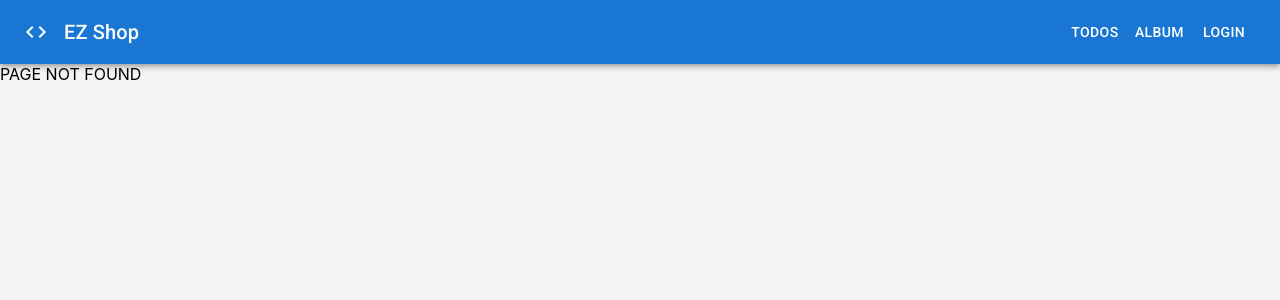
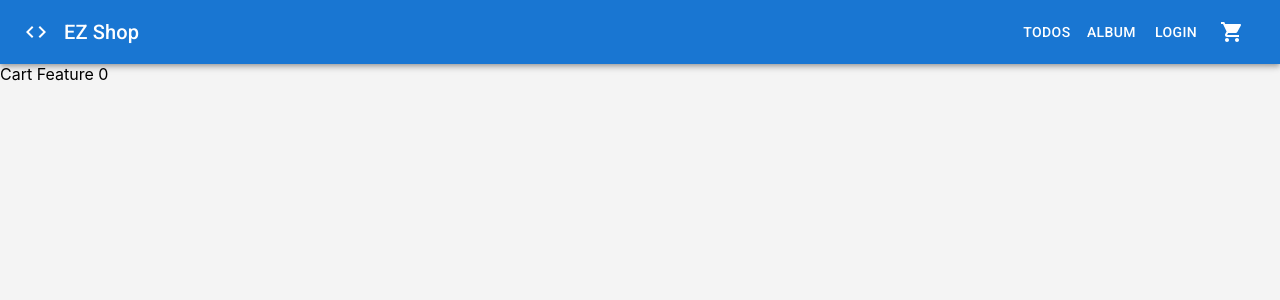
Before and after one commit to hiiamsiro/react-shop, a React (Create React App) app: page /cart in a window 1280 px wide. Before the commit this address had no page. Shown: the top 300 px of the page. Built offline with nearby package versions, Linux system fonts and the light colour scheme.

Commit message:
Add shopping cart

```diff
--- a/src/App.js
+++ b/src/App.js
@@ -9,6 +9,7 @@
 import NotFound from './Components/NotFound';
 import AlbumFeature from './Features/Album';
 import TodoFeatures from './Features/Todo';
+import CartFeature from './Features/Cart';
 
 function App() {
 
@@ -26,6 +27,7 @@
         <Route path="/todos" component={TodoFeatures}/>
         <Route path="/albums" component={AlbumFeature}/>
         <Route path="/products" component={ProductFeature}/>
+        <Route path="/cart" component={CartFeature}/>
 
 
         <Route component={NotFound}/>
--- a/src/Components/Header/index.jsx
+++ b/src/Components/Header/index.jsx
@@ -14,12 +14,14 @@
 import DialogContentText from '@mui/material/DialogContentText';
 import DialogTitle from '@mui/material/DialogTitle';
 import Register from 'Features/Auth/components/Register';
-import { AccountCircle, Close } from '@mui/icons-material';
+import { AccountCircle, Close, ShoppingCart } from '@mui/icons-material';
 import { makeStyles } from '@mui/styles';
 import Login from 'Features/Auth/components/Login';
 import { useDispatch, useSelector } from 'react-redux';
-import { Menu, MenuItem } from '@mui/material';
+import { Badge, Menu, MenuItem } from '@mui/material';
 import { logout } from 'Features/Auth/userSlice';
+import { cartItemsCountSelector } from 'Features/Cart/selector';
+import { useHistory } from 'react-router-dom';
 
 
 const useStyles = makeStyles({
@@ -33,9 +35,11 @@
 export default function Header() {
   const loggedInUser = useSelector(state => state.user.current);
   const isLoggedIn = !!loggedInUser.id; //cho gía trị Boolean cho loggedInUser (true)
+  const cartItemsCount = useSelector(cartItemsCountSelector);
 
   const classes = useStyles();
-  const dispatch = useDispatch()
+  const dispatch = useDispatch();
+  const history = useHistory();
   const [open, setOpen] = React.useState(false);
   const [mode, setMode] = React.useState(MODE.LOGIN);
 
@@ -59,6 +63,10 @@
     const action = logout();
     dispatch(action);
   }
+
+  const handleCartClick = () => {
+    history.push('/cart');
+  };
 
   return (
     <Box sx={{ flexGrow: 1 }}>
@@ -102,6 +110,12 @@
           {!isLoggedIn && (
             <Button onClick={handleClickOpen} color="inherit">Login</Button>
           )}
+
+          <IconButton size="large" aria-label="show 4 new mails" color="inherit" onClick={handleCartClick}>
+            <Badge badgeContent={cartItemsCount} color="error">
+              <ShoppingCart />
+            </Badge>
+          </IconButton>
 
           {isLoggedIn && (
             <IconButton color="inherit" onClick={handleUserClick}>
--- /dev/null
+++ b/src/Features/Cart/cartSlice.js
@@ -0,0 +1,44 @@
+const {createSlice} = require('@reduxjs/toolkit');
+const cartSlice = createSlice({
+    name: 'cart',
+    initialState: {
+        showMiniCart: false,
+        cartItems: [],
+    },
+    reducers: {
+        showMiniCart(state){
+            return state.showMiniCart = true;
+        },
+
+        hideMiniCart(state){
+            return state.showMiniCart = false;
+        },
+        addToCart(state, action){
+            //newItem = { id, product, quantity }
+            const newItem = action.payload;
+            const index = state.cartItems.findIndex(x => x.id === newItem.id);
+            if (index >= 0){
+                //increase quantity
+                state.cartItems[index].quantity += newItem.quantity;
+            }else{
+                //add to cart
+                state.cartItems.push(newItem);
+            }
+        },
+        setQuantity(state, action){
+            const { id, quantity } = action.payload;
+            // check if product is available in cart
+            const index = state.cartItems.findIndex(x => x.id === id);
+            if(index >= 0){
+                state.cartItems[index].quantity = quantity;
+            }
+        },
+        removeFromCart(state, action){
+            const idNeedRemove = action.payload;
+            state.cartItems.filter((x) => x.id !== idNeedRemove);
+        }
+    }
+});
+const {actions,reducer} = cartSlice;
+export const {showMiniCart, hideMiniCart, addToCart, setQuantity, removeFromCart} = actions; //named export
+export default reducer; //default export
--- /dev/null
+++ b/src/Features/Cart/index.jsx
@@ -0,0 +1,18 @@
+import React from 'react';
+import { useSelector } from 'react-redux';
+import {cartTotalSelector} from './selector';
+
+CartFeature.propTypes = {
+
+};
+
+function CartFeature(props) {
+    const cartTotal = useSelector(cartTotalSelector);
+    return (
+        <div>
+            Cart Feature {cartTotal}
+        </div>
+    );
+}
+
+export default CartFeature;
--- /dev/null
+++ b/src/Features/Cart/selector.js
@@ -0,0 +1,15 @@
+import { createSelector } from '@reduxjs/toolkit';
+
+const cartItemsSelector = (state) => state.cart.cartItems;
+//Tinh so luong khi cartItems thay doi
+//Count number of products in cart
+export const cartItemsCountSelector = createSelector(
+    cartItemsSelector,
+    (cartItems) => cartItems.reduce((count, item) => count + item.quantity ,0)
+)
+
+//Calculate total of cart
+export const cartTotalSelector = createSelector(
+    cartItemsSelector,
+    (cartItems) => cartItems.reduce((total, item) => total + (item.product.salePrice * item.quantity ),0)
+)
--- a/src/Features/Product/pages/DetailPage.jsx
+++ b/src/Features/Product/pages/DetailPage.jsx
@@ -11,6 +11,8 @@
 import ProductDescription from './../components/ProductDescription';
 import ProductAdditional from './../components/ProductAdditional';
 import ProductReviews from './../components/ProductReviews';
+import { useDispatch } from 'react-redux';
+import { addToCart } from 'Features/Cart/cartSlice';
 
 DetailPage.propTypes = {
 
@@ -21,6 +23,7 @@
         params: {productId},
         url
     } = useRouteMatch();
+    const dispatch = useDispatch();
 
     const useStyles = makeStyles({
         root: {
@@ -56,7 +59,13 @@
     }
 
     const handleAddToCartSubmit = (formValues) => {
-        console.log('Form submit', formValues);
+        // console.log('Form submit', formValues);
+        const action = addToCart({
+            id: product.id,
+            product,
+            quantity: formValues.quantity,
+        });
+        dispatch(action);
     }
 
     return (
--- a/src/app/store.js
+++ b/src/app/store.js
@@ -1,10 +1,12 @@
 import counterReducder from '../Features/Counter/counterSlice';
 import userReducer from '../Features/Auth/userSlice'
+import cartReducer from '../Features/Cart/cartSlice'
 const { configureStore } = require('@reduxjs/toolkit');
 
 const rootReducer = {
     count: counterReducder,
     user: userReducer,
+    cart: cartReducer,
 }
 
 const store = configureStore({
```
